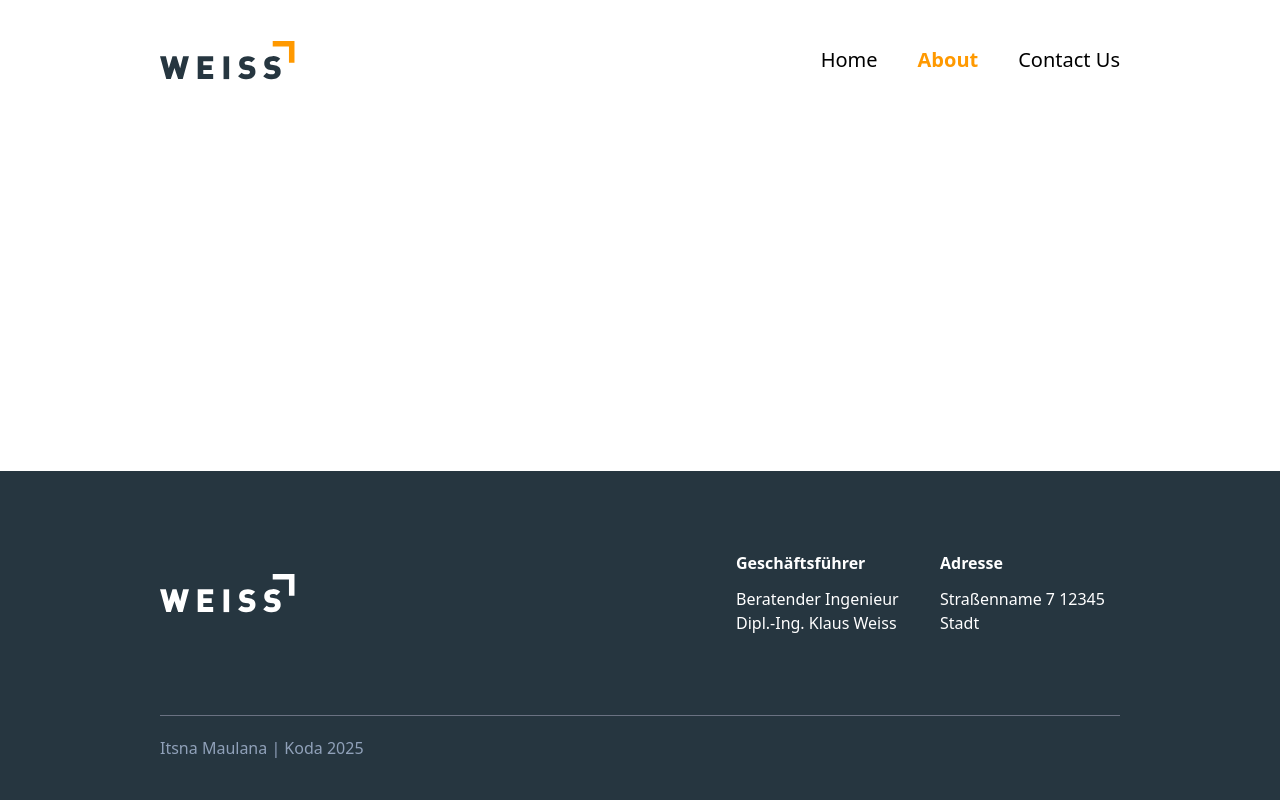
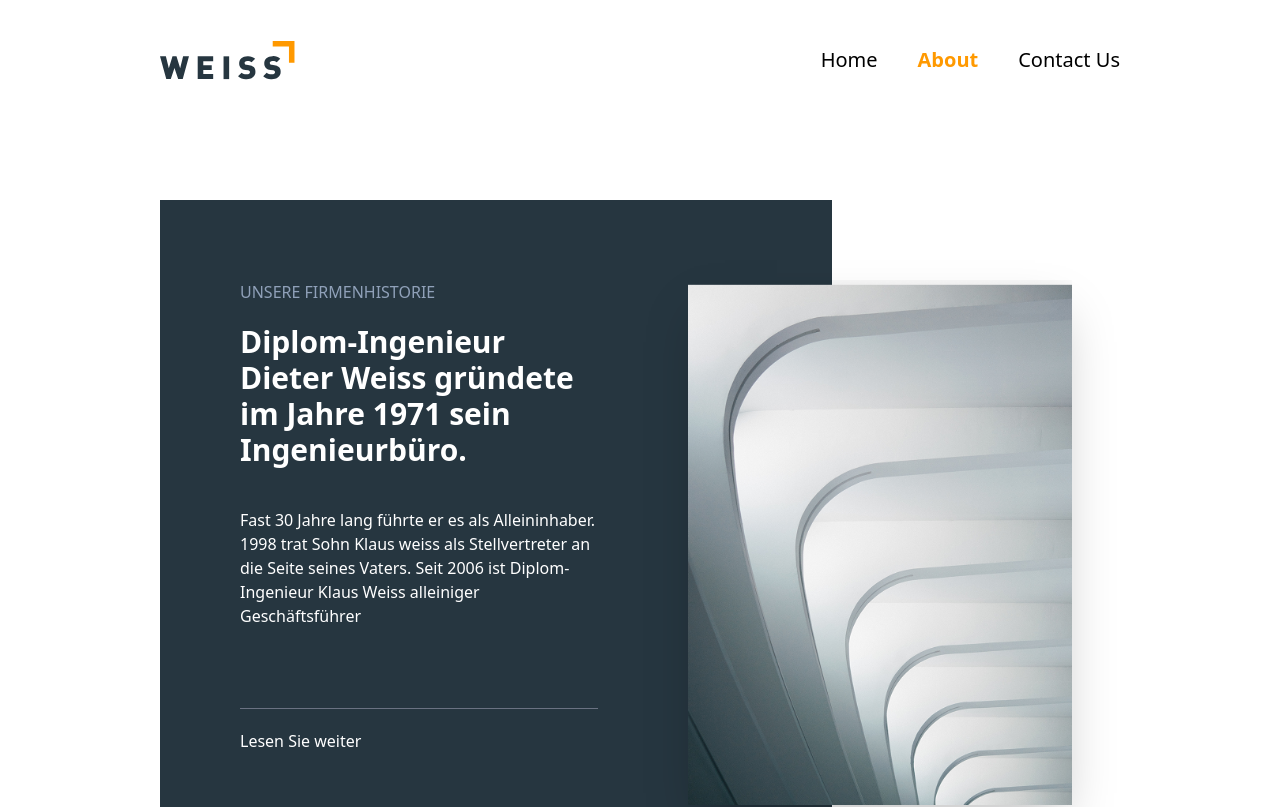
Before and after one commit to ItsnaMaulanaHasan/koda-b4-react3, a React (Vite) app: page /about in a window 1280 px wide. Shown: the top 807 px of the page. Built offline with nearby package versions, Linux system fonts and the light colour scheme.

Commit message:
feat: update about page

```diff
--- a/src/components/Navbar.jsx
+++ b/src/components/Navbar.jsx
@@ -12,7 +12,7 @@ function Navbar() {
   const getNavLinkClass = ({ isActive }) => `hover:text-[#FF9900] transition duration-300 ${isActive ? "text-[#FF9900] font-bold" : "text-black"}`;
 
   return (
-    <nav className="bg-white flex flex-col gap-10 fixed py-10 md:px-40 px-10 w-full text-black top-0">
+    <nav className="bg-white flex flex-col gap-10 fixed py-10 md:px-40 px-10 w-full text-black top-0 z-2">
       <div className="flex justify-between items-center">
         <div>
           <Link to="/">
--- a/src/pages/About.jsx
+++ b/src/pages/About.jsx
@@ -7,7 +7,7 @@ function About() {
       <header>
         <Navbar />
       </header>
-      <main className="flex-grow">
+      <main className="flex-grow mt-50 md:px-40 px-10 pb-40">
         <AboutSection />
       </main>
       <footer>
@@ -19,10 +19,17 @@ function About() {
 
 const AboutSection = () => {
   return (
-    <div>
-      <div></div>
-      <div></div>
-      <div></div>
+    <div className="bg-[#263640] p-20 text-white relative w-[70%]">
+      <div className="w-[70%]">
+        <div className="text-slate-400 mb-5 uppercase">Unsere Firmenhistorie</div>
+        <div className="font-bold text-3xl mb-10">Diplom-Ingenieur Dieter Weiss gründete im Jahre 1971 sein Ingenieurbüro.</div>
+        <div>Fast 30 Jahre lang führte er es als Alleininhaber. 1998 trat Sohn Klaus weiss als Stellvertreter an die Seite seines Vaters. Seit 2006 ist Diplom-Ingenieur Klaus Weiss alleiniger Geschäftsführer</div>
+        <div className="h-[1px] w-full bg-gray-500 mt-20"></div>
+        <div className="mt-5 mb-5">Lesen Sie weiter</div>
+      </div>
+      <div className="absolute -right-60 top-20">
+        <img src="/public/img/img-about.png" alt="Image About" className="w-sm shadow-2xl" />
+      </div>
     </div>
   );
 };
```
Also changed, not shown: public/img/img-about.png (added).
